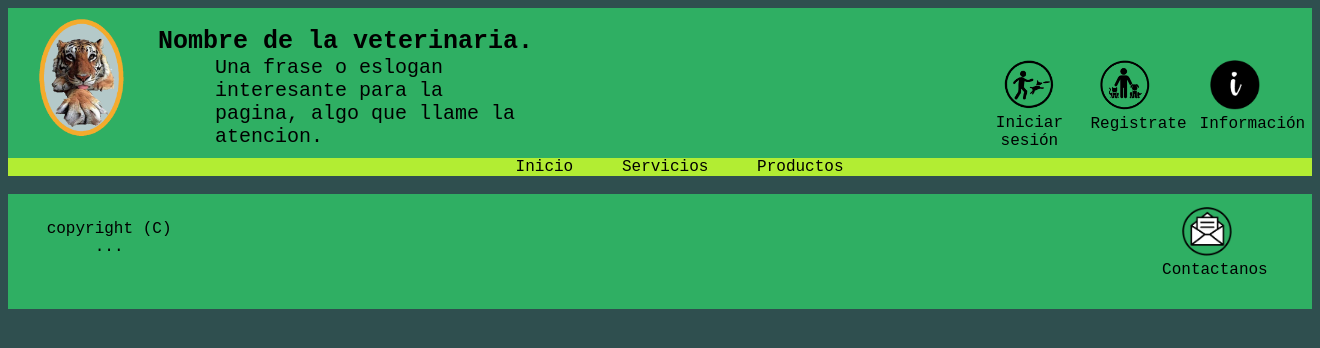
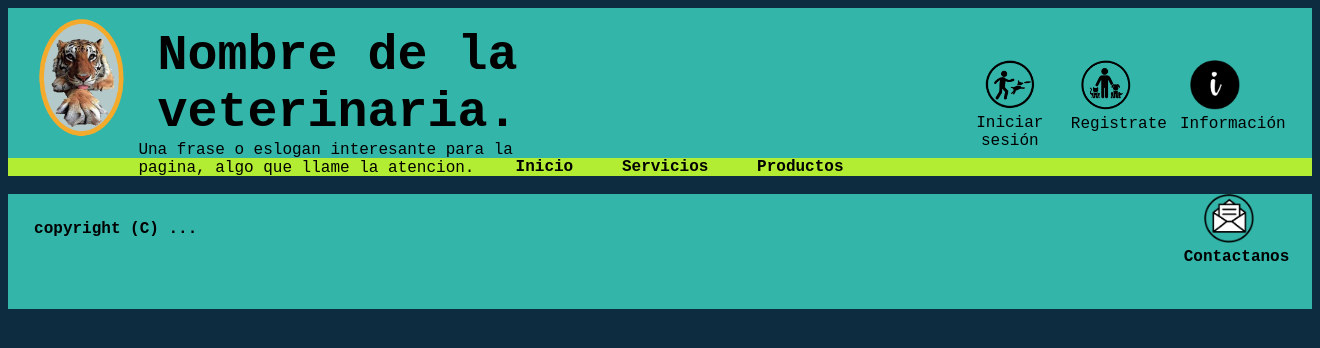
Before and after one commit to Lenin-Martinez/ProyectoLIS_01T, a PHP site: page / in a window 1320 px wide. Shown: the top 348 px of the page. Run offline with PHP 8.4, Linux system fonts and the light colour scheme.

Commit message:
Update estiloIndex.css

```diff
--- a/CSS/estiloIndex.css
+++ b/CSS/estiloIndex.css
@@ -1,21 +1,19 @@
 header
 {
-    background-color: #2FAF63;
-
+    background-color: #34B5AA;
     height: 150px;
     font-family: 'Courier New', Courier, monospace;
 }
 footer
 {
-    background-color: #2FAF63;
+    background-color: #34B5AA;
 
     height: 115px;
     font-family: 'Courier New', Courier, monospace;
 }
 body
 {
-    background-color: darkslategrey;
-
+    background-color: #0E2C40;
     font-family: 'Courier New', Courier, monospace;
 }
 
@@ -23,8 +21,8 @@ body
 .Logo
 {
     float: left;
-    width: 150px;
-    height: 150px;
+    width: 10%;
+    height: 10%;
 }
 .Textos
 {
@@ -34,14 +32,10 @@ body
 }
 .Nombre
 {
+    padding-left: 5%;
     margin-top: 5%;
-    font-size: 25px;
+    font-size: 50px;
     font-weight: bold;
-}
-.Eslogan
-{
-    font-size: 20px;
-    padding-left: 15%;
 }
 
 .Iniciar
@@ -77,15 +71,14 @@ body
     color: black;
     text-decoration: none;
 }
-
 .Copyright
 {
     float: left;
-    width: 150px;
-    height: 60px;
+    width: 300px;
     padding-top: 2%;
-    text-align: center;
+    padding-right: 2px;
     margin-left: 2%;
+    font-weight: bold;
 }
 .Contacto
 {
@@ -93,15 +86,16 @@ body
     width: 90px;
     height: 60px;
     text-align: center;
-    margin-top: 1%;
-    margin-left: 75%;
+    margin-left: 65%;
     color: black;
     text-decoration: none;
+    font-weight: bold;
+    margin-bottom: 2px;
 }
 .BarraMenu
 {
     background-color: #B2ED33;
-
+    font-weight: bold;
     text-align: center;
 }
 .OpcionBarra
@@ -110,3 +104,19 @@ body
     text-decoration: none;
     margin-left: 3%;
 }
+
+.columna2{background-color: #0E2C40; padding-right: 0.2%; margin-right: 0.5%;
+    padding-bottom: 2.5%;}
+
+.indexdesc{font-size: 20px;text-align: center;margin: 30px;font-style: "Color: blue";color: white;}
+.indextitle{font-size: 40px;text-align: center;font-family: Helvetica;color: white;}
+
+.columna4{padding: 2px;float: left; padding-top: 0px;}
+.columna5{padding: 2px;float: left; padding-top: 0px;}
+.columna6{padding-bottom: 1%;padding-left: 2px;}
+
+.comentario{color: white;font-size: 15px; width: 100%;}
+.columna7{padding: 2px;float: left; padding-top: 0px;margin-right: 50px; margin-left: 35px;}
+.columna8{padding-bottom: 1%;padding-left: 2px;}
+
+.Servicios{padding-left: 130px; padding-right: 60px;}
```
